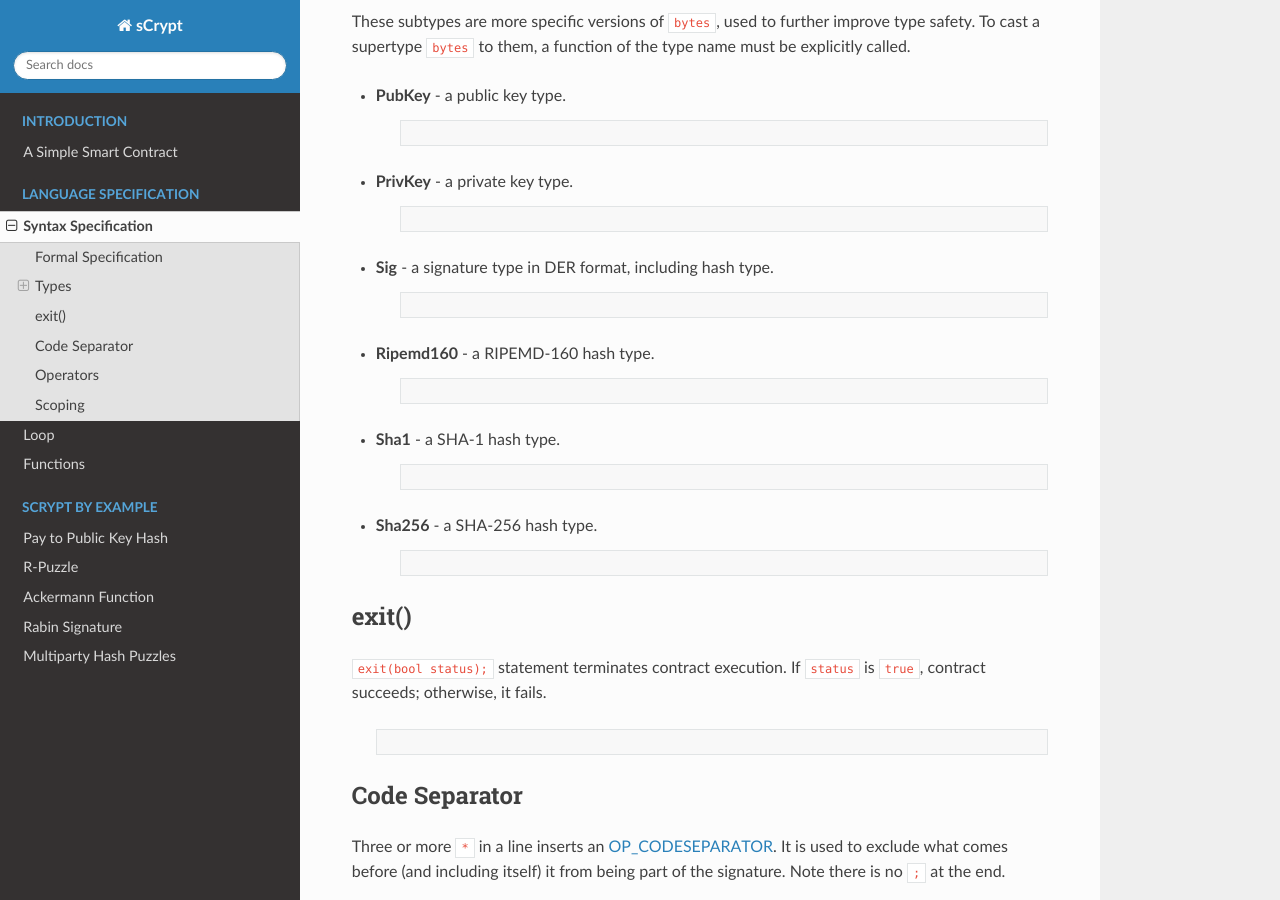
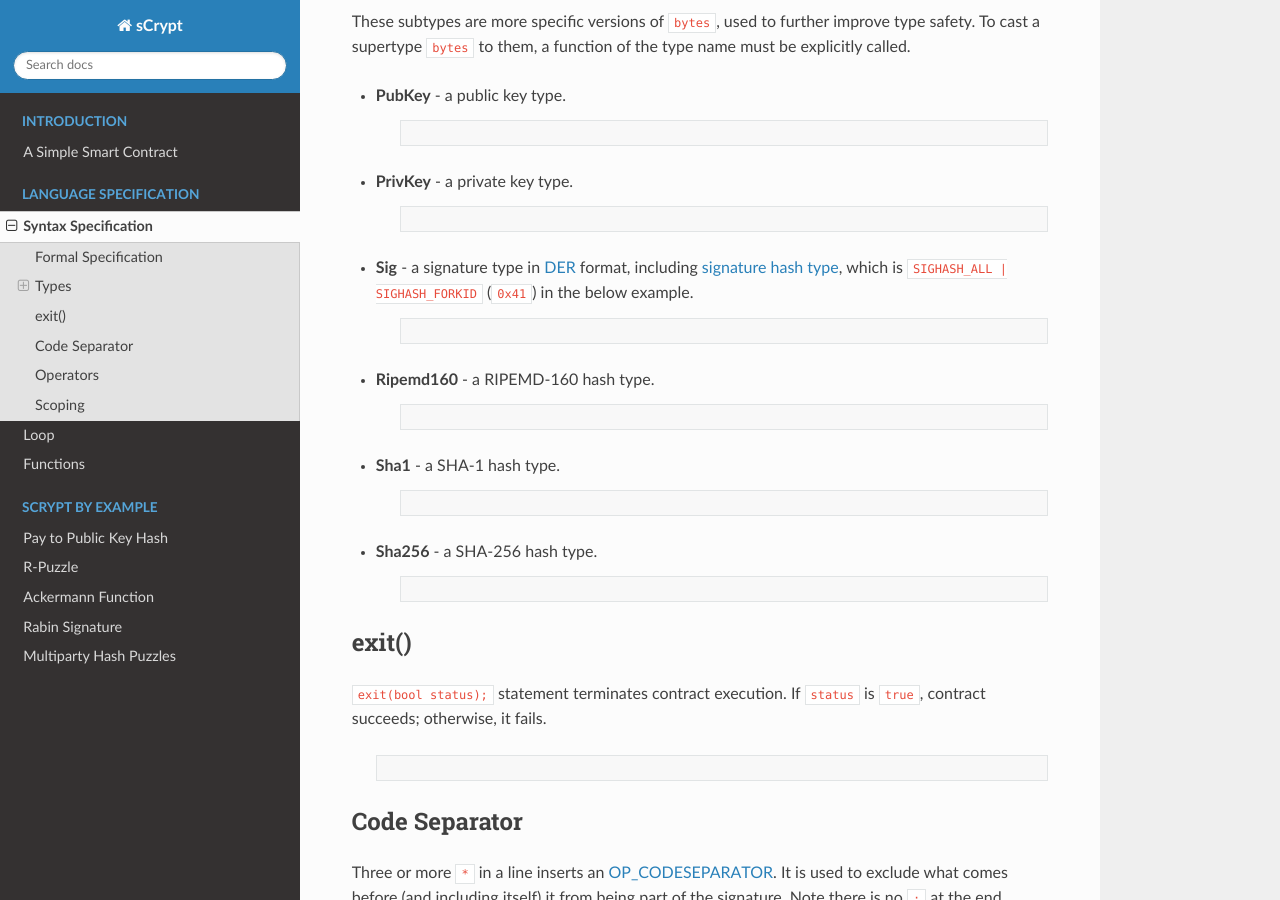
Before and after one commit to sCrypt-Inc/specification, a Sphinx documentation site: the page built from docs/syntax.rst, in a window 1280 px wide and 900 px high, scrolled down 1391 px. Built offline with Sphinx 7.4.7 and the Read the Docs theme 2.0.0, drawn with Linux system fonts in a browser that asks for light colours.

Commit message:
explain Sig type

```diff
--- a/docs/syntax.rst
+++ b/docs/syntax.rst
@@ -88,7 +88,7 @@ To cast a supertype ``bytes`` to them, a function of the type name must be expli
 
         PrivKey privKey = PrivKey(b"00112233445566778899aabbccddeeffffeeddccbbaa99887766554433221100");
 
-* **Sig** - a signature type in DER format, including hash type.
+* **Sig** - a signature type in `DER <https://docs.moneybutton.com/docs/bsv-signature.html>`_ format, including `signature hash type <https://github.com/libbitcoin/libbitcoin-system/wiki/Sighash-and-TX-Signing>`_, which is ``SIGHASH_ALL | SIGHASH_FORKID`` (``0x41``) in the below example.
 
     .. code-block:: solidity
 
```
